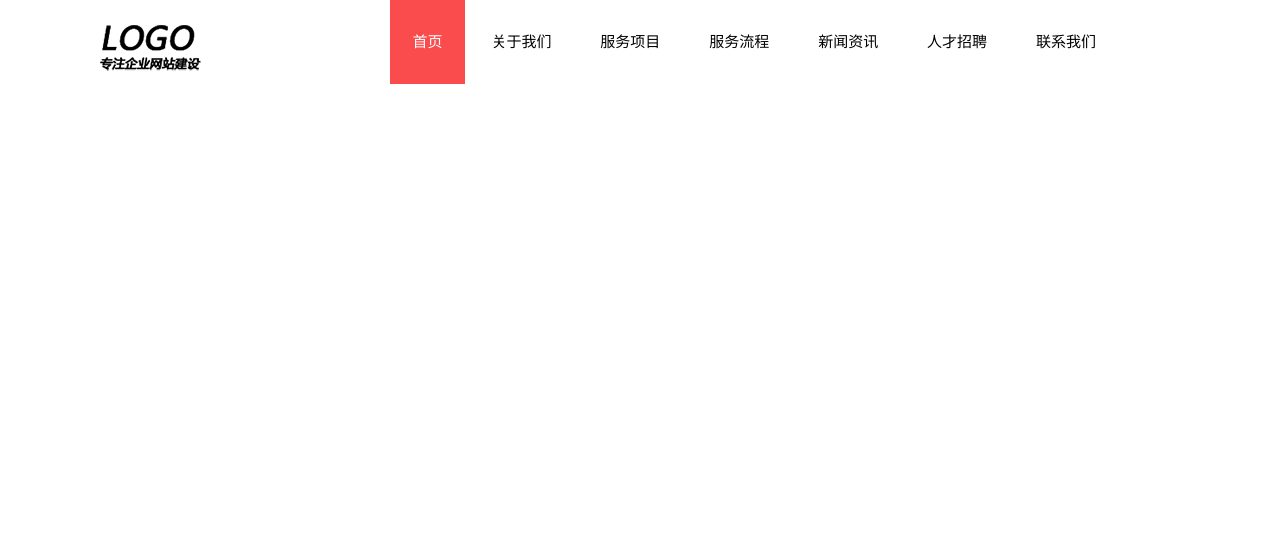
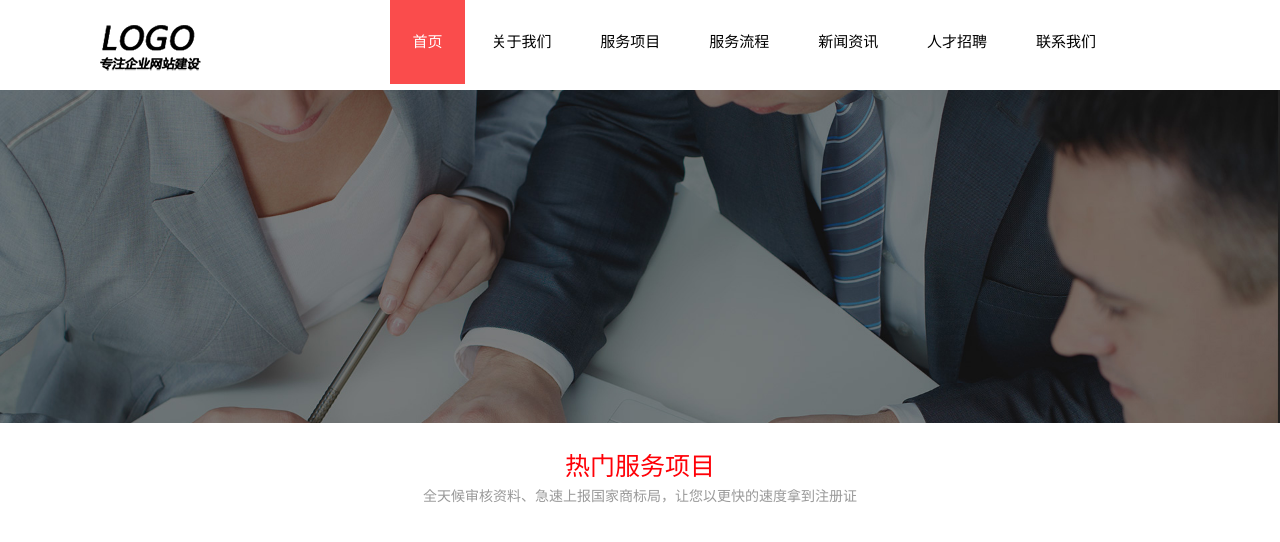
Before and after one commit to touberm/ResponsiveTemplate, a plain HTML site: page ProductWebSite/1/index.html in a window 1280 px wide. Drawn offline with nearby package versions, Linux system fonts and the light colour scheme.

Commit message:
banner done

```diff
--- a/ProductWebSite/1/css/global.css
+++ b/ProductWebSite/1/css/global.css
@@ -92,3 +92,47 @@ img {
 .top .menu .menu_opt {
   display: inline-block;
 }
+
+/* banner */
+
+.banner {
+  width: 100%;
+}
+
+.banner .fullpage {
+  width: 100%;
+  overflow: hidden;
+}
+
+.banner .carousel li {
+  float: left;
+}
+
+.banner ul li a img {
+  display: block;
+  width: 100%;
+}
+
+/* main */
+
+/* hot */
+
+.main {
+  text-align: center;
+}
+
+.main .sec{
+  margin:30px 0 0 0;
+}
+
+
+.main .hot .title {
+  font-size: 25px;
+  color: #FF0007;
+}
+
+.main .hot .subtitle {
+  font-size: 14px;
+  color: #999;
+  line-height: 30px;
+}
--- a/ProductWebSite/1/index.html
+++ b/ProductWebSite/1/index.html
@@ -67,6 +67,30 @@
         </div>
       </div>
     </div>
+    <div class="banner">
+      <div class="fullpage">
+        <ul class="carousel eliminate">
+          <li>
+            <a href="javascript:void(0);">
+              <img src="./images/banner/banner-1.jpg" alt="">
+            </a>
+          </li>
+          <li>
+            <a href="javascript:void(0);">
+              <img src="./images/banner/banner-2.jpg" alt="">
+            </a>
+          </li>
+        </ul>
+      </div>
+    </div>
+    <div class="main">
+      <div class="inner">
+        <div class="hot sec">
+          <h4 class='title'>热门服务项目</h4>
+          <p class="subtitle">全天候审核资料、急速上报国家商标局，让您以更快的速度拿到注册证</p>
+        </div>
+      </div>
+    </div>
 
   </div>
   </div>
@@ -74,6 +98,8 @@
   <script src="https://cdn.bootcss.com/jquery/1.12.4/jquery.min.js"></script>
   <!-- Include all compiled plugins (below), or include individual files as needed -->
   <script src="./css/bootstrap/js/bootstrap.min.js"></script>
+
+  <script src="./js/common.js"></script>
 </body>
 
 </html>
--- /dev/null
+++ b/ProductWebSite/1/js/common.js
@@ -0,0 +1,11 @@
+$(function(){
+
+// banner
+  var screenW = $(window).width();
+  console.log(screenW);
+
+  $('.banner .carousel').css({'width':screenW*2});
+  $('.banner .carousel li').css({'width':screenW});
+  $('.banner .carousel li a').css({'width':screenW});
+
+})
```
Also changed, not shown: ProductWebSite/1/images/banner/banner-1.jpg (added), ProductWebSite/1/images/banner/banner-2.jpg (added).
